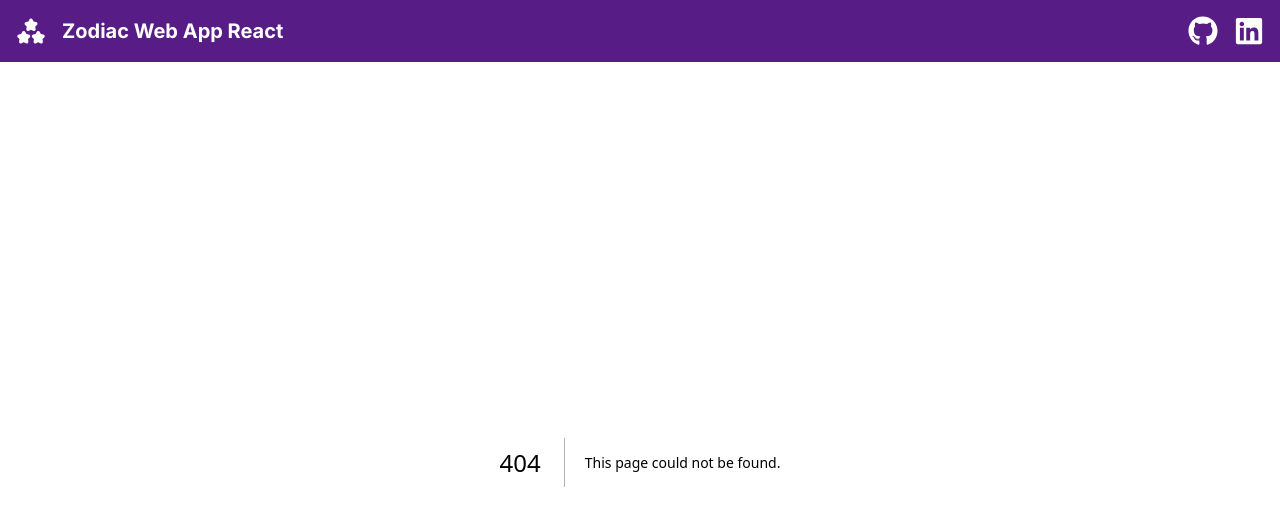
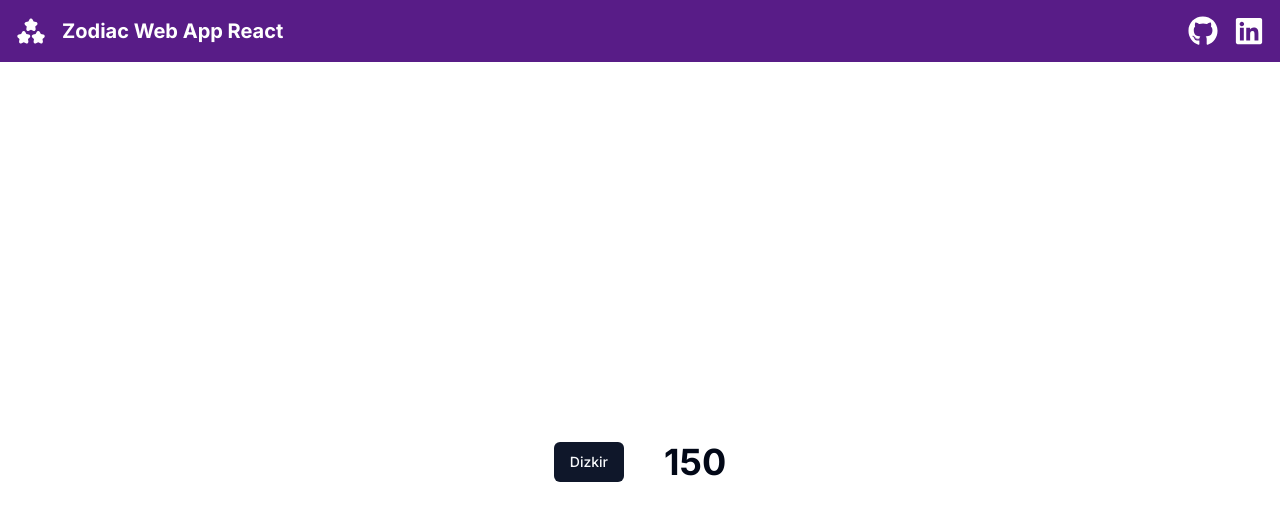
Before and after one commit to raihank43/zodiac-web-app-react, a Next.js app: page /count in a window 1280 px wide. Before the commit this address had no page. Shown: the top 526 px of the page. Built offline with nearby package versions, Linux system fonts and the light colour scheme.

Commit message:
feat:test

```diff
--- /dev/null
+++ b/src/app/count/page.tsx
@@ -0,0 +1,16 @@
+"use client";
+import { Button } from "@/components/ui/button";
+import { useState } from "react";
+
+export default function Count() {
+  const [count, setCount] = useState(150);
+  const handleClick = () => {
+    setCount(count + 1);
+  };
+  return (
+    <div className="flex justify-center items-center min-h-screen gap-10">
+      <Button onClick={handleClick}>Dizkir</Button>
+      <div className="text-4xl font-bold">{count}</div>
+    </div>
+  );
+}
```
